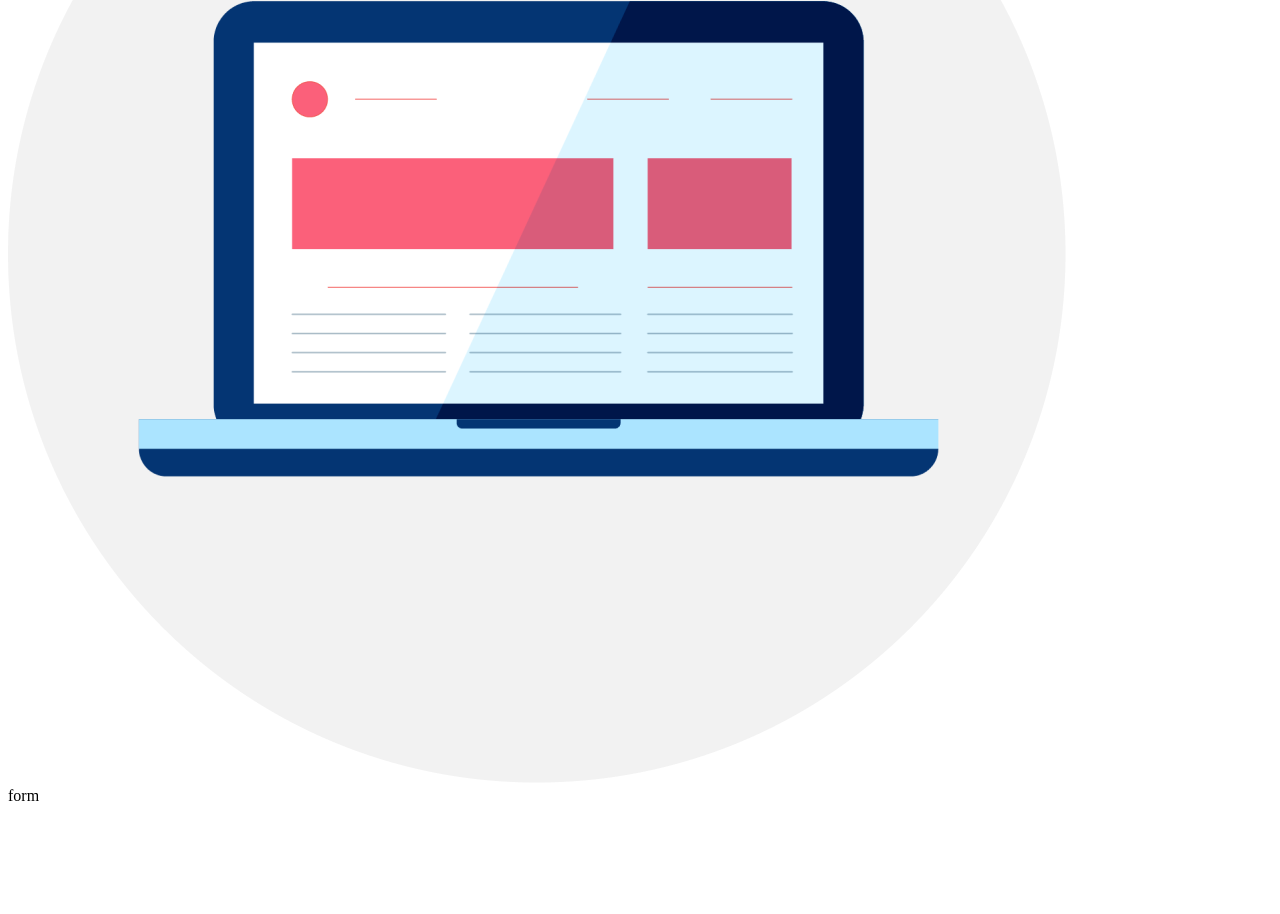
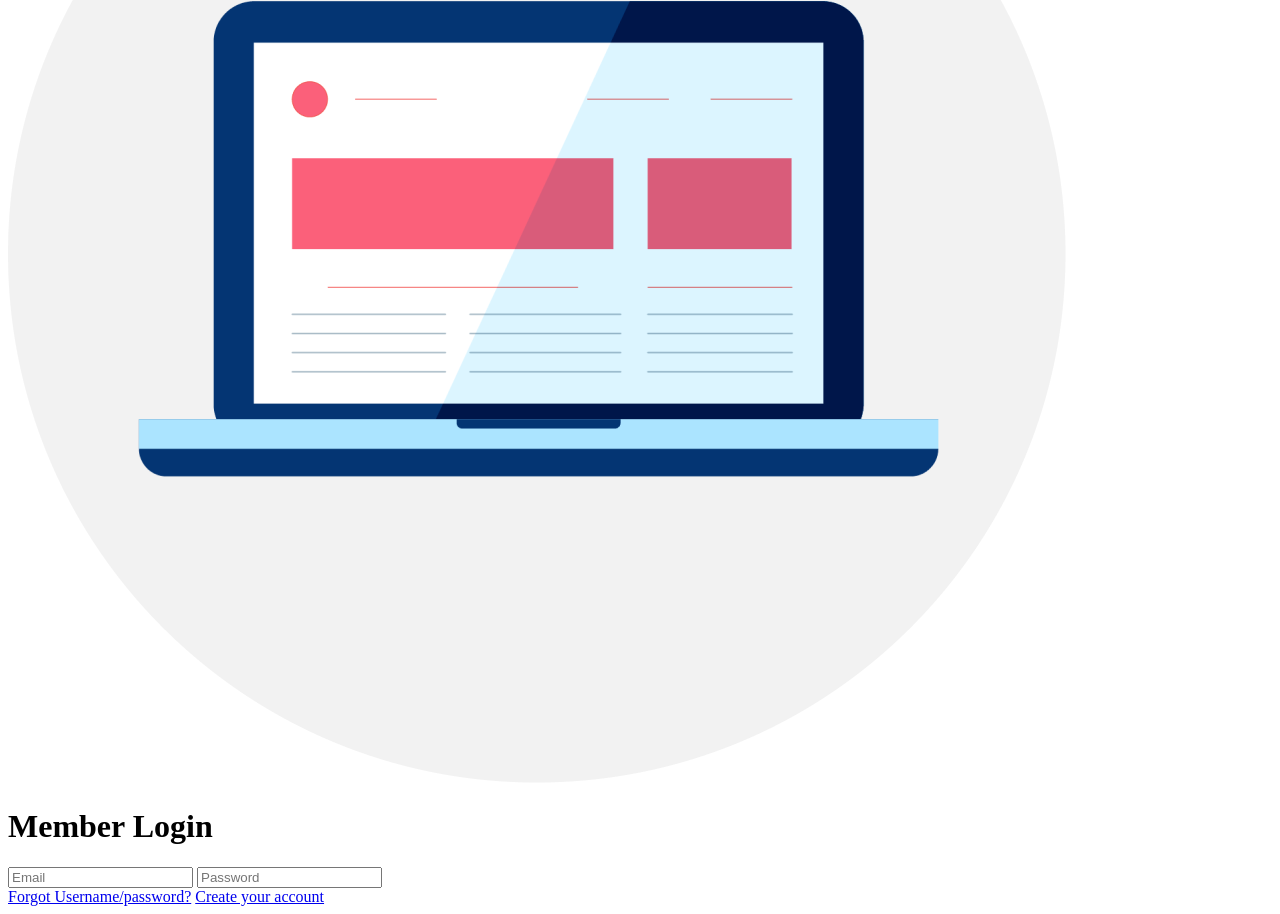
Before and after one commit to favy-codez/NSONYE-third-assignment-, a plain HTML site: page index.html in a window 1280 px wide. Shown: the part 283-1197 px from the top of the page. Before the commit the page ends 1096 px from the top, so only its background shows below. Drawn offline with Linux system fonts and the light colour scheme.

Commit message:
added css

```diff
--- a/index.html
+++ b/index.html
@@ -11,7 +11,13 @@
             <img src="./IMAGES/icon.png" alt="">
         </div>
         <div class="form">
-            form
+            <h1>Member Login</h1>
+            <form action="">
+                <input type="email" name="" id="" placeholder="Email">
+                <input type="password" name="" id="" placeholder="Password">
+            </form>
+            <a href="#">Forgot Username/password?</a>
+            <a href="#">Create your account</a>
         </div>
     </div>
 </body>
```
